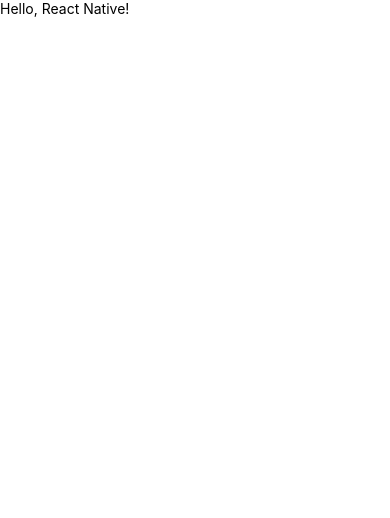
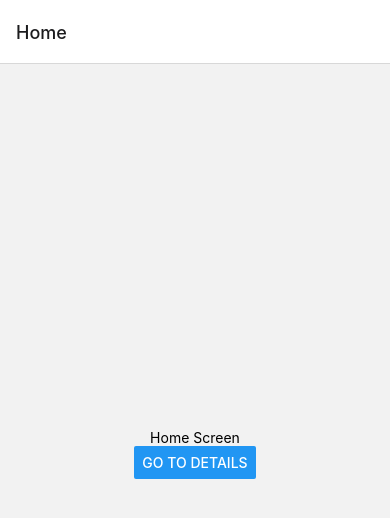
Before and after one commit to CodingItWrong/rn-testing-recipes, a React Native app: screen / in a window 390 px wide. Shown: the top 518 px of the page. Built offline with nearby package versions, Linux system fonts and the light colour scheme.

Commit message:
Add RNav

```diff
--- a/App.js
+++ b/App.js
@@ -1,13 +1,37 @@
+import {NavigationContainer} from '@react-navigation/native';
+import {createNativeStackNavigator} from '@react-navigation/native-stack';
 import React from 'react';
-import {SafeAreaView, StatusBar, Text} from 'react-native';
+import {Button, Text, View} from 'react-native';
+
+function HomeScreen({navigation}) {
+  return (
+    <View style={{flex: 1, alignItems: 'center', justifyContent: 'center'}}>
+      <Text>Home Screen</Text>
+      <Button
+        title="Go to Details"
+        onPress={() => navigation.navigate('Details')}
+      />
+    </View>
+  );
+}
+
+function DetailsScreen() {
+  return (
+    <View style={{flex: 1, alignItems: 'center', justifyContent: 'center'}}>
+      <Text>Details Screen</Text>
+    </View>
+  );
+}
+
+const Stack = createNativeStackNavigator();
 
 export default function App() {
   return (
-    <>
-      <StatusBar barStyle="dark-content" />
-      <SafeAreaView>
-        <Text>Hello, React Native!</Text>
-      </SafeAreaView>
-    </>
+    <NavigationContainer>
+      <Stack.Navigator>
+        <Stack.Screen name="Home" component={HomeScreen} />
+        <Stack.Screen name="Details" component={DetailsScreen} />
+      </Stack.Navigator>
+    </NavigationContainer>
   );
 }
--- a/package.json
+++ b/package.json
@@ -11,10 +11,14 @@
     "lint": "eslint ."
   },
   "dependencies": {
+    "@react-navigation/native": "^6.0.11",
+    "@react-navigation/native-stack": "^6.7.0",
     "expo": "~46.0.7",
     "expo-status-bar": "~1.4.0",
     "react": "18.0.0",
-    "react-native": "0.69.4"
+    "react-native": "0.69.4",
+    "react-native-safe-area-context": "4.3.1",
+    "react-native-screens": "~3.15.0"
   },
   "devDependencies": {
     "@babel/core": "^7.12.9",
```
Also changed, not shown: 1 other file (tests, documents, lock files or other folders).
